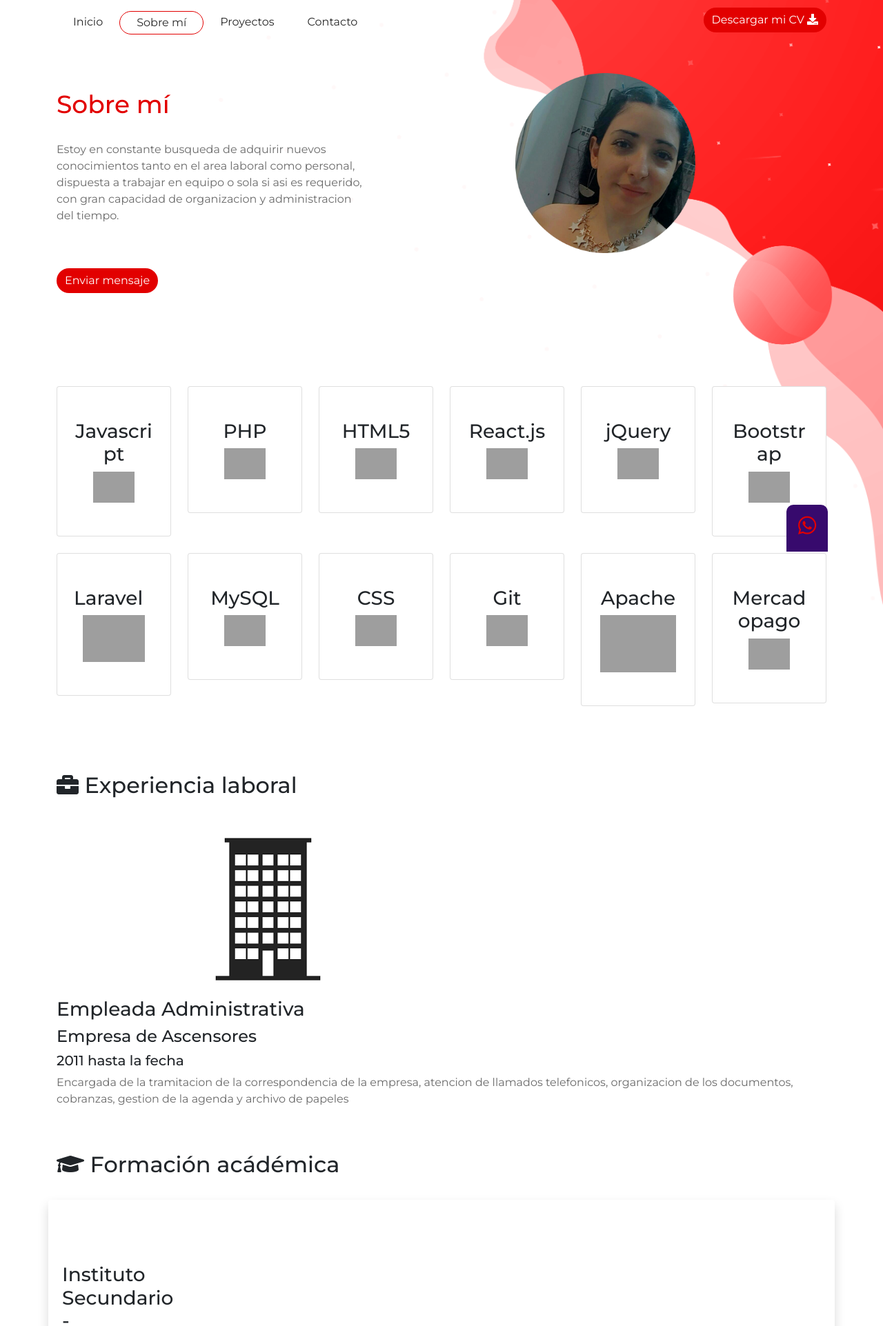
After one commit to anabellabsas/portfolio, a PHP site: page /sobre_mi.php in a window 1280 px wide. The commit adds this page. Shown: the top 1923 px of the page at 69% size. Run offline with PHP 8.4, Linux system fonts and the light colour scheme; grey boxes are pictures that could not be loaded.

Commit message:
Cambios!

```diff
--- a/css/estilos.css
+++ b/css/estilos.css
@@ -70,6 +70,11 @@ footer .fa-github {
     font-size: 30px;
     color: white;
 }
+#sobre-mi .footer .fa-github {
+    font-size: 30px;
+    color: #E20000;
+}
+
 footer .fa-linkedin-in {
     color: white;
     background-color: white;
--- /dev/null
+++ b/sobre_mi.php
@@ -0,0 +1,266 @@
+<!DOCTYPE html>
+<html lang="es">
+
+<head>
+    <meta charset="UTF-8">
+    <meta http-equiv="X-UA-Compatible" content="IE=edge">
+    <meta name="viewport" content="width=device-width, initial-scale=1.0">
+    <link rel="stylesheet" href="css/bootstrap/css/bootstrap.min.css">
+    <link rel="stylesheet" href="css/fontawesome/css/all.min.css">
+    <link rel="stylesheet" href="css/fontawesome/css/fontawesome.min.css">
+    <link href="https://fonts.googleapis.com/css?family=Montserrat:100,200,300,400,500,600,700,800,900&display=swap"
+        rel="stylesheet">
+    <link rel="stylesheet" href="css/estilos.css">
+    <link rel="shortcut icon" href="images/favicon.ico" type="image/x-icon">
+    <title>Proyectos</title>
+</head>
+
+<body id="sobre-mi">
+    <header>
+    <nav class="navbar navbar-expand-md mb-4">
+        <div class="container">
+            <button class="navbar-toggler" type="button" data-bs-toggle="collapse" data-bs-target="#navbarCollapse"
+                aria-controls="navbarCollapse" aria-expanded="false" aria-label="Toggle navigation">
+                <i class="fas fa-bars"></i>
+            </button>
+            <div class="collapse navbar-collapse" id="navbarCollapse">
+                <ul class="navbar-nav me-auto mb-2 mb-md-0 mt-2">
+                    <li class="nav-item">
+                        <a class="nav-link px-4 py-1 " href="index.php">Inicio</a>
+                    </li>
+                    <li class="nav-item">
+                        <a class="nav-link px-4 py-1 active" href="sobre-mi.php">Sobre mí</a>
+                    </li>
+                    <li class="nav-item">
+                        <a class="nav-link px-4 py-1 " href="proyectos.php">Proyectos</a>
+                    </li>
+                    <li class="nav-item">
+                        <a class="nav-link px-4 py-1 " href="contacto.php">Contacto</a>
+                    </li>
+                </ul>
+                <div class="d-inline">
+                    <a href="" class="btn btn-rojo">Descargar mi CV <i class="fas fa-download"></i></a>
+                </div>
+            </div>
+        </div>
+    </nav>
+</header>    <main>
+        <div class="container">
+            <div class="row">
+                <div class="col-sm-5 col-12 mt-4">
+                    <h1 class="mt-sm-4 pb-sm-4">Sobre mí</h1>
+                    <p class="pb-sm-5">Estoy en constante busqueda de adquirir nuevos conocimientos tanto en el area laboral como personal,
+                        dispuesta a trabajar en equipo o sola si asi es requerido, con gran capacidad de organizacion y administracion del tiempo.
+                       </p>
+                    <a href="contacto.php" class="btn btn-rojo">Enviar mensaje</a>
+
+                </div>
+                <div class="col-sm-3 col-12 mt-4 offset-sm-2">
+                    <img src="images/anabella.png" alt="Anabella Catanzaro" title="Anabella Catanzaro"
+                        class="img-fluid img-circle">
+                </div>
+            </div>
+        </div>
+        <section id="tecnologias" class="color-gradiente pb-5">
+            <div class="container">
+                <div class="row">
+                    <div class="col-12">
+                        <h2 class="my-sm-5 text-white">Stack tecnológico</h2>
+                    </div>
+                </div>
+                <div class="row">
+                    <div class="col-sm-2 col-6 text-center">
+                        <div class="px-4 py-5 card mx-0 mb-4 mb-sm-0">
+                            <h3>Javascript</h3>
+                            <img class="img-fluid d-block mx-auto" width="60"
+                                src="https://img.stackshare.io/service/1209/javascript.jpeg">
+                        </div>
+                    </div>
+                    <div class="col-sm-2 col-6 text-center">
+                        <div class="px-4 py-5 card mx-0 mb-4 mb-sm-0">
+                            <h3>PHP</h3>
+                            <img class="img-fluid d-block mx-auto" width="60"
+                                src="https://img.stackshare.io/service/991/hwUcGZ41_400x400.jpg">
+                        </div>
+                    </div>
+                    <div class="col-sm-2 col-6 text-center">
+                        <div class="px-4 py-5 card mx-0 mb-4 mb-sm-0">
+                            <h3>HTML5</h3>
+                            <img class="img-fluid d-block mx-auto" width="60"
+                                src="https://img.stackshare.io/service/2538/kEpgHiC9.png">
+                        </div>
+                    </div>
+                    <div class="col-sm-2 col-6 text-center">
+                        <div class="px-4 py-5 card mx-0 mb-4 mb-sm-0">
+                            <h3>React.js</h3>
+                            <img class="img-fluid d-block mx-auto" width="60"
+                                src="https://img.stackshare.io/service/1020/OYIaJ1KK.png">
+                        </div>
+                    </div>
+                    <div class="col-sm-2 col-6 text-center">
+                        <div class="px-4 py-5 card mx-0 mb-4 mb-sm-0">
+                            <h3>jQuery</h3>
+                            <img class="img-fluid d-block mx-auto" width="60"
+                                src="https://img.stackshare.io/service/1021/lxEKmMnB_400x400.jpg">
+                        </div>
+                    </div>
+                    <div class="col-sm-2 col-6 text-center">
+                        <div class="px-4 py-5 card mx-0 mb-4 mb-sm-0">
+                            <h3>Bootstrap</h3>
+                            <img class="img-fluid d-block mx-auto" width="60"
+                                src="https://img.stackshare.io/service/1101/C9QJ7V3X.png">
+                        </div>
+                    </div>
+                </div>
+                <div class="row mt-sm-4 mt-0">
+                    <div class="col-sm-2 col-6">
+                        <div class="px-4 py-5 card mx-0 mb-4 mb-sm-0">
+                            <h3>Laravel</h3>
+                            <img class="img-fluid d-block mx-auto" width="90"
+                                src="https://depcsuite.com/wp-content/uploads/2019/08/220px-Laravel.svg_.png">
+                        </div>
+                    </div>
+                    <div class="col-sm-2 col-6 text-center">
+                        <div class="px-4 py-5 card mx-0 mb-4 mb-sm-0">
+                            <h3>MySQL</h3>
+                            <img class="img-fluid d-block mx-auto" width="60"
+                                src="https://img.stackshare.io/service/1615/mariadb-logo-400x400.png">
+                        </div>
+                    </div>
+                    <div class="col-sm-2 col-6 text-center">
+                        <div class="px-4 py-5 card mx-0 mb-4 mb-sm-0">
+                            <h3>CSS</h3>
+                            <img class="img-fluid d-block mx-auto" width="60"
+                                src="https://img.stackshare.io/service/6727/css.png">
+                        </div>
+                    </div>
+                    <div class="col-sm-2 col-6 text-center">
+                        <div class="px-4 py-5 card mx-0 mb-4 mb-sm-0">
+                            <h3>Git</h3>
+                            <img class="img-fluid d-block mx-auto" width="60"
+                                src="https://img.stackshare.io/service/1046/git.png">
+                        </div>
+                    </div>
+                    <div class="col-sm-2 col-6 text-center">
+                        <div class="px-4 py-5 card mx-0 mb-4 mb-sm-0">
+                            <h3>Apache</h3>
+                            <img class="img-fluid d-block mx-auto" width="110"
+                                src="https://upload.wikimedia.org/wikipedia/commons/thumb/d/db/Apache_Software_Foundation_Logo_%282016%29.svg/1200px-Apache_Software_Foundation_Logo_%282016%29.svg.png">
+                        </div>
+                    </div>
+                    <div class="col-sm-2 col-6 text-center">
+                        <div class="px-4 py-5 card mx-0 mb-4 mb-sm-0">
+                            <h3>Mercadopago</h3>
+                            <img class="img-fluid d-block mx-auto" width="60"
+                                src="https://img.stackshare.io/service/12698/gUjuxmmd_400x400.jpg">
+                        </div>
+                    </div>
+                </div>
+
+            </div>
+        </section>
+        <section id="experiencia" class="container">
+            <div class="row">
+                <div class="col-12 pt-5 pb-4">
+                    <h2><i class="fas fa-briefcase"></i> Experiencia laboral</h2>
+                </div>
+            </div>
+            <div class="row shadow bg-white rounded">
+                    </div>
+                </div>
+                <div class="col-12">
+                    <div class="row">
+                        <div class="col-2 p-5 my-auto d-none d-sm-block">
+                        </div>
+                        <div class="col-12 col-sm-10 p-3">
+                        <img src="images/sin-logo.png" class="img-fluid baw" title="certificado"> </div>
+                            <div>
+                            <h3>Empleada Administrativa</h3>
+                            <h4>Empresa de Ascensores</h4>
+                            <h5>2011 hasta la fecha</h5>
+                            <p>Encargada de la tramitacion de la correspondencia de la empresa, atencion de llamados telefonicos,
+                                organizacion de los documentos, cobranzas, gestion de la agenda y archivo de papeles
+                            </p>
+                        </div>
+                    </div>
+                </div>
+            </div>
+        </section>
+        <section id="formacion" class="container">
+            <div class="row">
+                <div class="col-12 pt-5 pb-4">
+                    <h2><i class="fas fa-graduation-cap"></i> Formación acádémica</h2>
+                </div>
+            </div>
+            <div class="row shadow bg-white rounded p-1">
+                <div class="col-12 col-sm-6">
+                    <div class="row">
+                        <div class="col-2 py-3 my-auto d-none d-sm-block">
+                <div class="col-12 col-sm-6">
+                    <div class="row">
+                        <div class="col-2 py-3 my-auto d-none d-sm-block">
+                            <img src="images/sin-logo.png" class="img-fluid baw" title="">
+                        </div>
+                        <div class="col-12- col-sm-10 p-3">
+                            <h3>Instituto Secundario -mariano Moreno</h3>
+                            <h4>Bachiller en economia y gestion de las organizacones</h4>
+                            <p></p>
+                        </div>
+                    </div>
+                </div>
+            </div>
+            </div>
+        </section>
+        <section id="idiomas">
+            <div class="container">
+                <div class="row py-5 mx-0">
+                    <div class="col-sm-6 col-12 pb-3 pb-sm-0">
+                        <div class="row mr-sm-1 bg-white card-idioma shadow me-sm-1">
+                            <div class="col-4 text-center card">
+                                <i class="fas fa-comment-alt"></i>
+                            </div>
+                            <div class="col-8 p-5">
+                                <h2>IDIOMAS</h2>
+                                <ul>
+                                    <li>Español - Nativo</li>
+                                </ul>
+                            </div>
+                        </div>
+                    </div>
+                    <div class="col-sm-6 col-12">
+                        <div class="row ml-sm-2 bg-white card-idioma shadow ms-sm-1">
+                            <div class="col-4 text-center card">
+                                <i class="fas fa-star"></i>
+                            </div>
+                            <div class="col-8 p-5">
+                                <h2>HOBBIES</h2>
+                                <ul>
+                                    <li>Pintura</li>
+                                    <li>Running</li>
+                                </ul>
+                            </div>
+                        </div>
+                    </div>
+                </div>
+            </div>
+        </section>
+        </div>
+    </main>
+    <footer class="container mb-5">
+            <div class="row mt-5 pb-3">
+                <div class="col-12 col-sm-3 text-center text-sm-start">
+                    <a href="https://github.com" target="_blank" title="Github"><i class="fab fa-github"></i></a>
+                    <a href="https://www.linkedin.com" target="_blank" title="Linkedin"><i
+                            class="fab fa-linkedin-in"></i></a>
+                </div class="container">
+                <div class="col-3">Sponsor<a href="https:/depcesuite.com" target="blank">DePC Suite</a></div>
+                <div class="col-3"><a href="to:anabella.bsas@hotmail.com">anabella.bsas@hotmail.com</a></div>
+                <div class="bloque-whatsapp">
+                    <a href="http://www.whatsapp.com"><i class="fab fa-whatsapp"></i></a>
+                </div>
+        </footer>
+    </body>
+
+    </html>
+
+</html>
```
Also changed, not shown: sobre-mi.php (deleted, +0 -90 lines), images/anabella.png (added).
